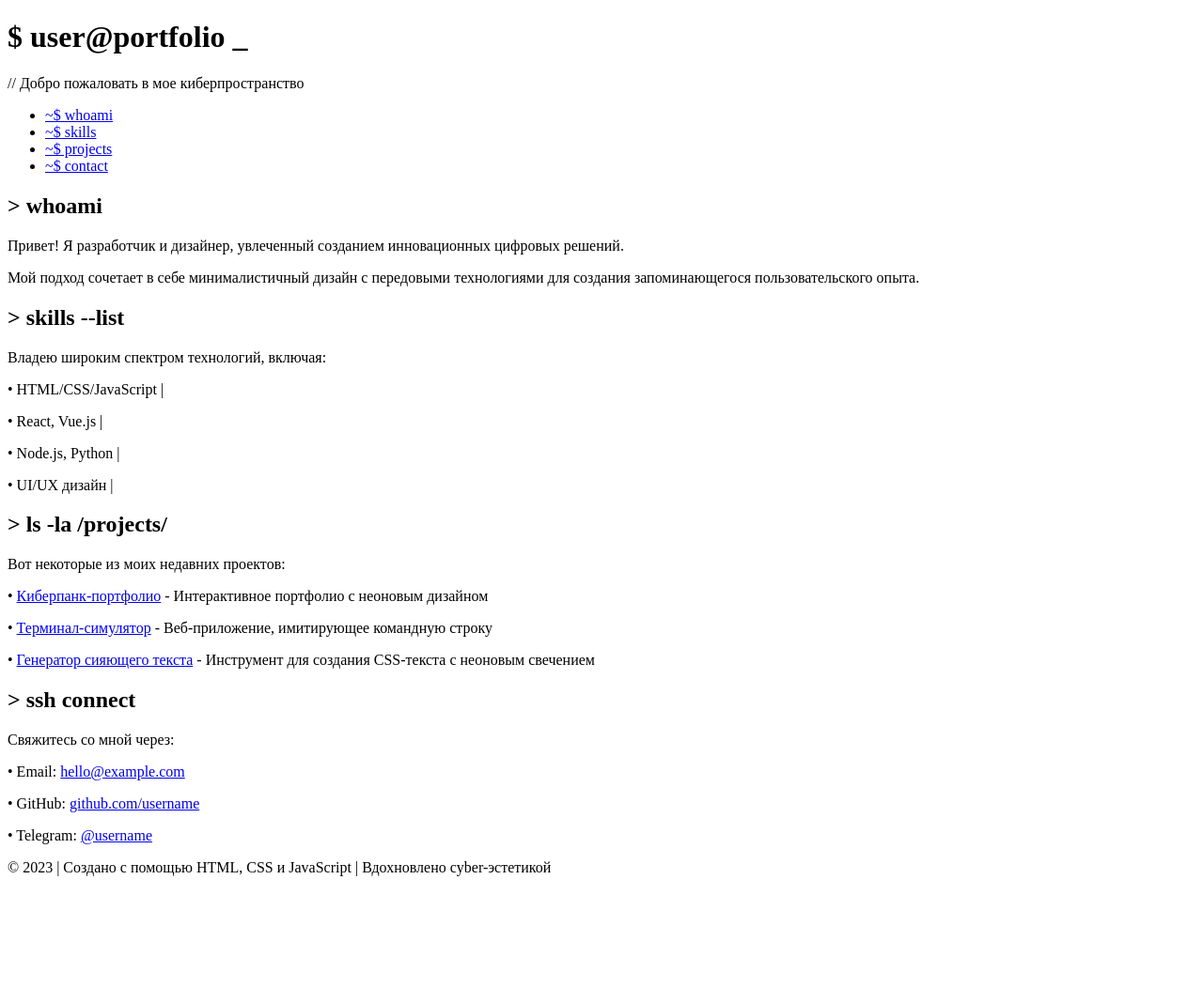
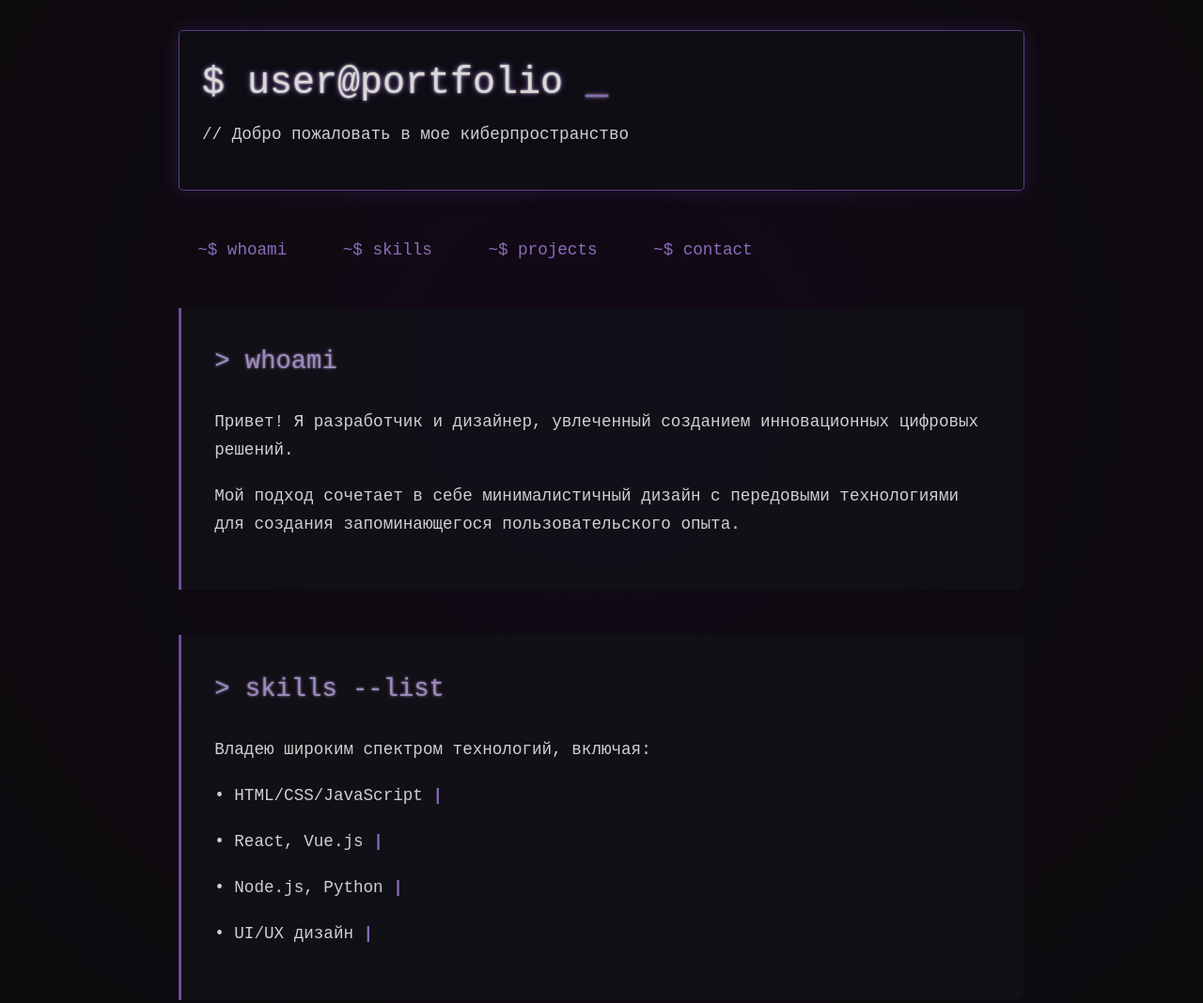
Before and after one commit to Gonor13/NikitaSketch, a plain HTML site: page index.html in a window 1280 px wide. Shown: the top 1068 px of the page at 94% size. Before the commit the page ends 949 px from the top, so only its background shows below. Drawn offline with Linux system fonts and the light colour scheme.

Commit message:
Update style.css

```diff
--- a/style.css
+++ b/style.css
@@ -1,65 +1,214 @@
-<!DOCTYPE html>
-<html lang="ru">
-<head>
-    <meta charset="UTF-8">
-    <meta name="viewport" content="width=device-width, initial-scale=1.0">
-    <title>Ваш сайт в стиле терминала</title>
-    <link rel="stylesheet" href="style.css">
-</head>
-<body>
-    <div class="background"></div>
+* {
+    margin: 0;
+    padding: 0;
+    box-sizing: border-box;
+    font-family: 'Courier New', monospace;
+}
 
-    <div class="container">
-        <header>
-            <h1>$ user@portfolio <span class="blink">_</span></h1>
-            <p>// Добро пожаловать в мое киберпространство</p>
-        </header>
+body {
+    background-color: #0a0a0a;
+    color: #e0e0e0;
+    line-height: 1.6;
+    overflow-x: hidden;
+    padding: 2rem;
+    min-height: 100vh;
+    position: relative;
+}
 
-        <nav>
-            <ul>
-                <li><a href="#about" data-hover="whoami">~$ whoami</a></li>
-                <li><a href="#skills" data-hover="skills">~$ skills</a></li>
-                <li><a href="#projects" data-hover="projects">~$ projects</a></li>
-                <li><a href="#contact" data-hover="contact">~$ contact</a></li>
-            </ul>
-        </nav>
+/* Смягченный анимированный градиентный фон */
+.background {
+    position: fixed;
+    top: -50%;
+    left: -50%;
+    width: 200%;
+    height: 200%;
+    z-index: -1;
+    background:
+        radial-gradient(
+            circle at center,
+            rgba(70, 0, 110, 0.15) 0%,
+            rgba(0, 0, 0, 0) 60%
+        );
+    animation: gradientMove 20s ease-in-out infinite;
+}
 
-        <section id="about">
-            <h2>> whoami</h2>
-            <p>Привет! Я разработчик и дизайнер, увлеченный созданием инновационных цифровых решений.</p>
-            <p>Мой подход сочетает в себе минималистичный дизайн с передовыми технологиями для создания запоминающегося пользовательского опыта.</p>
-        </section>
+@keyframes gradientMove {
+    0%, 100% {
+        transform: rotate(0deg) scale(1);
+        opacity: 0.7;
+    }
+    50% {
+        transform: rotate(120deg) scale(1.3);
+        opacity: 0.9;
+    }
+}
 
-        <section id="skills">
-            <h2>> skills --list</h2>
-            <p>Владею широким спектром технологий, включая:</p>
-            <p>• HTML/CSS/JavaScript <span class="blink">|</span></p>
-            <p>• React, Vue.js <span class="blink">|</span></p>
-            <p>• Node.js, Python <span class="blink">|</span></p>
-            <p>• UI/UX дизайн <span class="blink">|</span></p>
-        </section>
+/* Контейнер контента */
+.container {
+    max-width: 900px;
+    margin: 0 auto;
+    position: relative;
+    z-index: 2;
+}
 
-        <section id="projects">
-            <h2>> ls -la /projects/</h2>
-            <p>Вот некоторые из моих недавних проектов:</p>
-            <p>• <a href="#" class="content-link">Киберпанк-портфолио</a> - Интерактивное портфолио с неоновым дизайном</p>
-            <p>• <a href="#" class="content-link">Терминал-симулятор</a> - Веб-приложение, имитирующее командную строку</p>
-            <p>• <a href="#" class="content-link">Генератор сияющего текста</a> - Инструмент для создания CSS-текста с неоновым свечением</p>
-        </section>
+/* Стили заголовка - более мягкие */
+header {
+    margin-bottom: 3rem;
+    padding: 1.5rem;
+    border: 1px solid #5a3d8a;
+    box-shadow: 0 0 20px rgba(90, 61, 138, 0.3);
+    border-radius: 5px;
+    background: rgba(15, 15, 20, 0.7);
+    backdrop-filter: blur(5px);
+}
 
-        <section id="contact">
-            <h2>> ssh connect</h2>
-            <p>Свяжитесь со мной через:</p>
-            <p>• Email: <a href="mailto:hello@example.com" class="content-link">hello@example.com</a></p>
-            <p>• GitHub: <a href="#" class="content-link">github.com/username</a></p>
-            <p>• Telegram: <a href="#" class="content-link">@username</a></p>
-        </section>
+h1 {
+    color: #d8d8d8;
+    text-shadow: 0 0 3px #d8d8d8, 0 0 7px #5a3d8a;
+    font-size: 2.5rem;
+    margin-bottom: 0.5rem;
+    font-weight: 400;
+}
 
-        <footer>
-            <p>© 2023 | Создано с помощью HTML, CSS и JavaScript | Вдохновлено cyber-эстетикой</p>
-        </footer>
-    </div>
+.blink {
+    animation: blink 1.2s step-end infinite;
+    color: #8a6dbb;
+    font-weight: bold;
+}
 
-    <script src="script.js"></script>
-</body>
-</html>
+@keyframes blink {
+    0%, 100% { opacity: 1; }
+    50% { opacity: 0.6; }
+}
+
+/* Навигация - приглушенная */
+nav ul {
+    list-style: none;
+    display: flex;
+    flex-wrap: wrap;
+    gap: 1.2rem;
+    margin: 2.5rem 0;
+}
+
+nav a {
+    color: #8a6dbb;
+    text-decoration: none;
+    font-size: 1.1rem;
+    position: relative;
+    padding: 0.6rem 1.2rem;
+    transition: all 0.4s ease;
+    border: 1px solid transparent;
+    border-radius: 3px;
+}
+
+nav a:hover {
+    color: #e0e0e0;
+    text-shadow: 0 0 4px #e0e0e0;
+    border: 1px solid #6a4f9d;
+    box-shadow: 0 0 12px rgba(106, 79, 157, 0.4);
+    background: rgba(106, 79, 157, 0.1);
+}
+
+/* Секции контента - более мягкие */
+section {
+    margin: 3rem 0;
+    padding: 2.2rem;
+    border-left: 3px solid #6a4f9d;
+    background: rgba(18, 18, 24, 0.8);
+    opacity: 0;
+    transform: translateY(25px);
+    transition: opacity 0.9s ease, transform 0.9s ease;
+    border-radius: 0 8px 8px 0;
+    backdrop-filter: blur(4px);
+}
+
+section.visible {
+    opacity: 1;
+    transform: translateY(0);
+}
+
+h2 {
+    color: #9d8abb;
+    margin-bottom: 1.8rem;
+    font-size: 1.7rem;
+    text-shadow: 0 0 3px #9d8abb;
+    font-weight: 400;
+}
+
+p {
+    margin-bottom: 1.2rem;
+    font-size: 1.1rem;
+    color: #d0d0d0;
+    line-height: 1.7;
+}
+
+/* Ссылки в контенте - приглушенные */
+.content-link {
+    color: #7db4bb;
+    text-decoration: none;
+    text-shadow: 0 0 2px #7db4bb;
+    transition: all 0.3s ease;
+    padding: 0.1rem 0.3rem;
+    border-radius: 2px;
+}
+
+.content-link:hover {
+    color: #c0e6eb;
+    text-shadow: 0 0 4px #c0e6eb;
+    background: rgba(125, 180, 187, 0.15);
+}
+
+/* Футер */
+footer {
+    margin-top: 5rem;
+    text-align: center;
+    padding: 2rem 1.5rem;
+    border-top: 1px solid #2a2a35;
+    font-size: 0.9rem;
+    color: #777;
+    background: rgba(15, 15, 20, 0.6);
+    border-radius: 8px;
+    backdrop-filter: blur(3px);
+}
+
+/* Дополнительные элементы для улучшения читаемости */
+strong {
+    color: #b4a5d9;
+    font-weight: 600;
+}
+
+/* Адаптивность */
+@media (max-width: 768px) {
+    body {
+        padding: 1.2rem;
+    }
+
+    h1 {
+        font-size: 2rem;
+    }
+
+    nav ul {
+        flex-direction: column;
+        gap: 1rem;
+    }
+
+    section {
+        padding: 1.8rem;
+        margin: 2.5rem 0;
+    }
+
+    nav a {
+        padding: 0.7rem;
+        text-align: center;
+    }
+}
+
+/* Плавное появление всего контента при загрузке */
+body {
+    animation: fadeIn 1.2s ease-out;
+}
+
+@keyframes fadeIn {
+    from { opacity: 0; }
+    to { opacity: 1; }
+}
```
